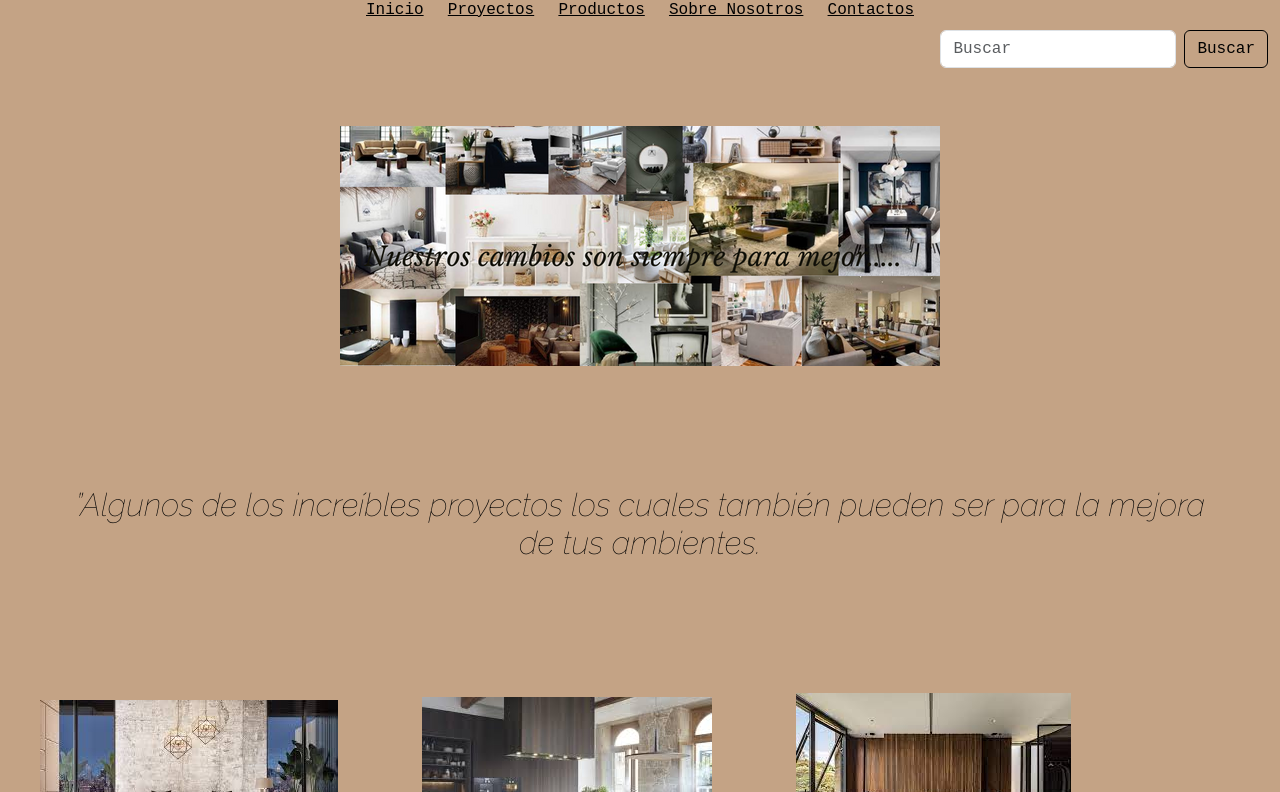
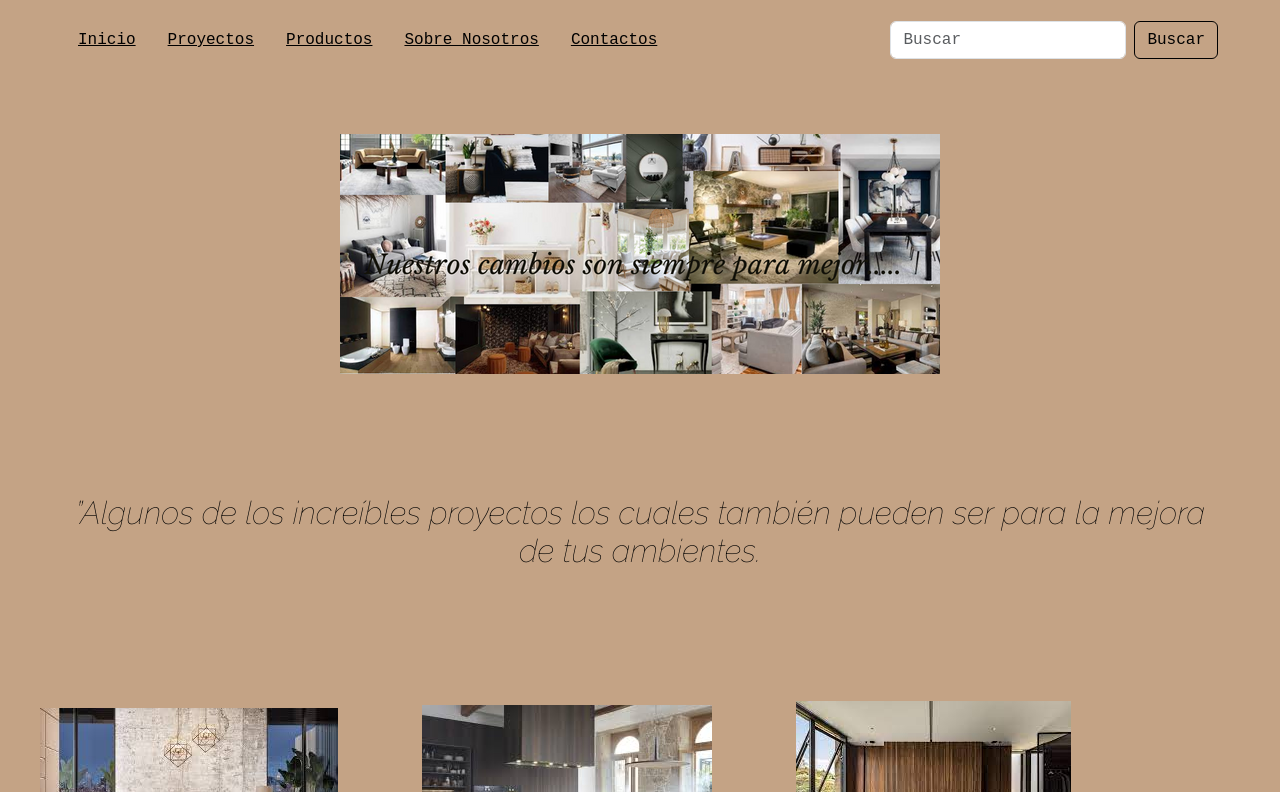
Before and after one commit to victoriagiorgii/mi_repositorio, a website: page pages/proyectos.html in a window 1280 px wide. Shown: the part 167-959 px from the top of the page. Drawn offline with nearby package versions, Linux system fonts and the light colour scheme.

Commit message:
cuarto cambio proyecto

```diff
--- a/pages/proyectos.html
+++ b/pages/proyectos.html
@@ -5,11 +5,13 @@
     <meta http-equiv="X-UA-Compatible" content="IE=edge">
     <meta name="viewport" content="width=device-width, initial-scale=1.0">
     <link href="https://cdn.jsdelivr.net/npm/bootstrap@5.3.0-alpha1/dist/css/bootstrap.min.css" rel="stylesheet" integrity="sha384-GLhlTQ8iRABdZLl6O3oVMWSktQOp6b7In1Zl3/Jr59b6EGGoI1aFkw7cmDA6j6gD" crossorigin="anonymous">
+    <!--  animate-->
+    <link rel="stylesheet"href="https://cdnjs.cloudflare.com/ajax/libs/animate.css/4.1.1/animate.min.css"/>
     <link rel="stylesheet" href="../css/style.css">
 
     <link rel="shortcut icon" href="../img/VGlogo.png" type="image/x-icon">
     <title>VGdecohome</title>
-
+    <!-- tipografia -->
     <link rel="preconnect" href="https://fonts.googleapis.com">
     <link rel="preconnect" href="https://fonts.gstatic.com" crossorigin>
     <link href="https://fonts.googleapis.com/css2?family=Raleway:ital,wght@1,100&display=swap" rel="stylesheet">
@@ -19,35 +21,49 @@
     <link href="https://fonts.googleapis.com/css2?family=Montserrat&display=swap" rel="stylesheet">
     <meta name="description" content="pagina de diseño de interiores que te ayuda a que cadaparte de tu hogar se vea de la mejor manera y tambien te da la posibilidad de poder comprar aquellos productos que nosostros empleamos teniendo asi tambien ustedes pueden tener todo a su alcance vg diseño siempre con vos">
     <meta name="keywords" content=" vg,vgdiseño, diseño, pagina, casa, interior, colores, productos, proyectos, cosas, hambientes, mejoras, lugares, tipos, texturas, ambiente, bienestar,  ">
+
+
 </head>
 
 <body>
     <!-- empieza el header -->
   <header>
     <img class="img-logo" src="../img/VGlogo.png" alt="vg logo color linea png">
-        <nav>
-          <div class="container text-center">
-            <a href="../index.html">Inicio</a>
-            <a href="./proyectos.html">Proyectos</a>
-            <a href="./productos.html">Productos</a>
-            <a href="./sobrenosotros.html">Sobre Nosotros</a>
-            <a href="./contactos.html">Contactos</a>
-          </div>
-        </nav>
-  </header>
-  <nav class="navbar navbar-mine">
-    <div class="container-fluid">
-      <a class="navbar-brand"></a>
-      <form class="d-flex" role="search">
-        <input class="form-control me-2 search-mine" type="search" placeholder="Buscar" aria-label="Search">
-        <button class="btn btn-outline-success-mine" type="submit">Buscar</button>
-    </div>
-  </nav>
+    <nav class="navbar navbar-expand-lg">
+      <div class="container-fluid ">
+        <button class="navbar-toggler" type="button" data-bs-toggle="collapse" data-bs-target="#navbarSupportedContent" aria-controls="navbarSupportedContent" aria-expanded="false" aria-label="Toggle navigation">
+          <span class="navbar-toggler-icon"></span>
+        </button>
+        <div class="collapse navbar-collapse mine-edition" id="navbarSupportedContent">
+          <ul class="navbar-nav me-auto mb-2 mb-lg-0 ">
+            <li>
+              <a class="navbar m-3 " href="../index.html">Inicio</a>
+            </li>
+            <li class="nav-item">
+              <a class="navbar m-3" href="./proyectos.html">Proyectos</a>
+            </li>
+            <li class="navbar-expand-lg">
+              <a class="navbar m-3" href="./productos.html">Productos</a>
+            </li>
+            <li class="nav-item">
+              <a class="navbar m-3 " href="./sobrenosotros.html" >Sobre Nosotros</a>
+            </li>
+            <li>
+              <a class="navbar m-3" href="./contactos.html">Contactos</a>
+            </li>
+          </ul>
+          <form class="d-flex form-navbar-mine" role="search">
+            <input class="form-control me-2" type="search" placeholder="Buscar" aria-label="Search">
+            <button class="btn btn-outline-success-mine" type="submit">Buscar</button>
+          </form>
+        </div>
+      </div>
+    </nav>
    <!--empieza el mains  -->
 
    <main>
       <div class="text-center">
-        <img class="collage-mine" src="../img/nustestros (1).png" alt="collage diseño proyectos distintos ambientes">
+        <img class="collage-mine animate__animated animate__heartBeat" src="../img/nustestros (1).png" alt="collage diseño proyectos distintos ambientes">
       </div>
      <h2>”Algunos de los increíbles proyectos los cuales también pueden ser para la mejora de tus ambientes.</h2>
        <div class="text center imagen-mine2">
--- a/scss/base/_variable.scss
+++ b/scss/base/_variable.scss
@@ -1,6 +1,7 @@
 //pading
 $pad-logo: 5px;
 $pad-left:30px;
+$pad-left-edit:50px;
 $pad-nav-a: 6px 10px;
 $pad-h1: 20px;
 $pad-h3:10px;
@@ -11,6 +12,7 @@ $pad-img-flu-rou-mi:20px 20px 150px 20px;
 $pad-coll-min:30px 20px;
 $pad-im-flu-2:50px 30px 80px 30px;
 $pad:30px;
+$pad-right:50px;
 //margin
 $mag-logo:10px;
 $mag-h1:50px;
--- a/scss/components/_div.scss
+++ b/scss/components/_div.scss
@@ -70,4 +70,8 @@ div{
         font-weight: $fon-we;
 
     }
+   .mine-edition{
+    padding-left: $pad-left-edit;
+   }
+
 }
--- a/scss/components/_form.scss
+++ b/scss/components/_form.scss
@@ -27,3 +27,7 @@
     @include cent(center)
 
 }
+.form-navbar-mine{
+    font-family: $fon3;
+    padding-right: $pad-right;
+}
```
Also changed, not shown: index.html (+34 -18 lines), pages/contactos.html (+32 -16 lines), pages/productos.html (+29 -16 lines), pages/sobrenosotros.html (+32 -18 lines), css/style.css, hojadestilo/style.css (deleted), scss/style.scss (line endings or trailing spaces), 2 other files.
